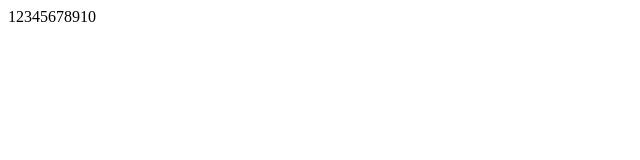
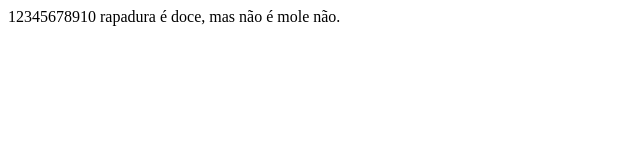
Before and after one commit to Gu1bs/Site, a plain HTML site: page page B.html in a window 1280 px wide. Shown: the whole page, without its empty margins (0-640 px from the left). Drawn offline with Linux system fonts and the light colour scheme.

Commit message:
Alterações feitas em page A e page B

```diff
--- a/page B.html
+++ b/page B.html
@@ -7,5 +7,6 @@
 </head>
 <body>
     12345678910
+    rapadura é doce, mas não é mole não.
 </body>
 </html>
```
Also changed, not shown: page A.html (+1 -0 lines).
